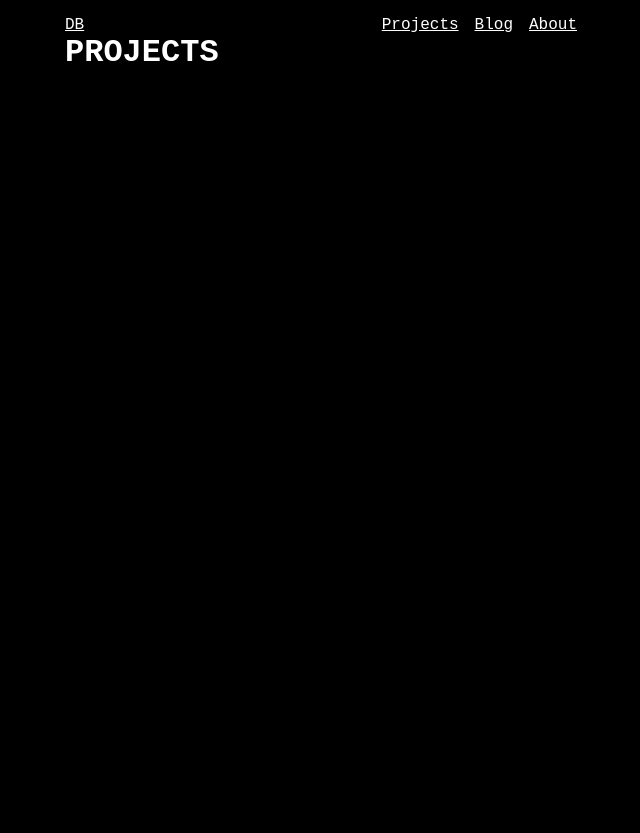
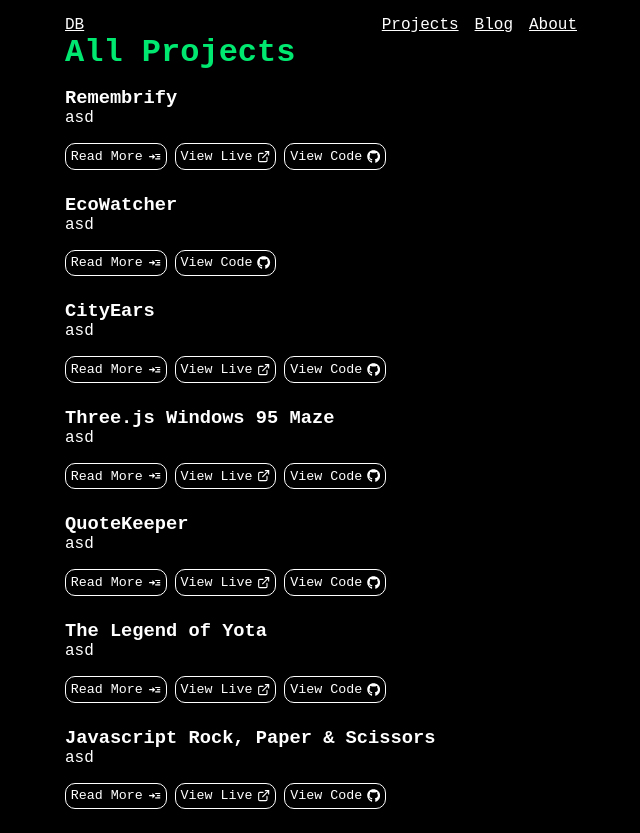
Before and after one commit to damianobacci/portfolio, a Next.js app: page /projects in a window 1280 px wide. Shown: the whole page, without its empty margins (319-959 px from the left). Before the commit the page ends 800 px from the top, so only its background shows below. Built offline with nearby package versions, Linux system fonts and the light colour scheme.

Commit message:
Blog post items

```diff
--- a/app/projects/page.js
+++ b/app/projects/page.js
@@ -1,7 +1,57 @@
+import ProjectBox from "@/components/Projects/ProjectBox";
+
 export default function ProjectsPage() {
   return (
     <main>
-      <h1>PROJECTS</h1>
+      <h1 className="title">All Projects</h1>
+      <ProjectBox
+        title="Remembrify"
+        description="asd"
+        more="/projects/remembrify"
+        live="/"
+        code="/"
+      />
+      <ProjectBox
+        title="EcoWatcher"
+        description="asd"
+        more="/projects/ecowatcher"
+        code="/"
+      />
+      <ProjectBox
+        title="CityEars"
+        description="asd"
+        more="/projects/cityears"
+        live="/"
+        code="/"
+      />
+      <ProjectBox
+        title="Three.js Windows 95 Maze"
+        description="asd"
+        more="/projects/quote-keeper"
+        live="/"
+        code="/"
+      />
+      <ProjectBox
+        title="QuoteKeeper"
+        description="asd"
+        more="/projects/quote-keeper"
+        live="/"
+        code="/"
+      />
+      <ProjectBox
+        title="The Legend of Yota"
+        description="asd"
+        more="/projects/quote-keeper"
+        live="/"
+        code="/"
+      />
+      <ProjectBox
+        title="Javascript Rock, Paper & Scissors"
+        description="asd"
+        more="/projects/quote-keeper"
+        live="/"
+        code="/"
+      />
     </main>
   );
 }
--- /dev/null
+++ b/components/Posts/PostItem.module.css
@@ -0,0 +1,3 @@
+.post {
+  margin: 1rem 0;
+}
--- a/components/Projects/ProjectBox.js
+++ b/components/Projects/ProjectBox.js
@@ -7,9 +7,19 @@ export default function ProjectBox({ title, description, more, live, code }) {
       <div>
         <h3>{title}</h3>
         <p>{description}</p>
-        <OutlineButton link={more}>Read More</OutlineButton>
-        {live && <OutlineButton link={live}>View Live</OutlineButton>}
-        {code && <OutlineButton link={code}>View Code</OutlineButton>}
+        <OutlineButton link={more} icon="more">
+          Read More
+        </OutlineButton>
+        {live && (
+          <OutlineButton link={live} icon="live">
+            View Live
+          </OutlineButton>
+        )}
+        {code && (
+          <OutlineButton link={code} icon="code">
+            View Code
+          </OutlineButton>
+        )}
       </div>
     </div>
   );
--- a/components/UI/OutlineButton.js
+++ b/components/UI/OutlineButton.js
@@ -1,10 +1,18 @@
 import styles from "./OutlineButton.module.css";
 import Link from "next/link";
+import { FaGithub } from "react-icons/fa";
+import { MdReadMore } from "react-icons/md";
+import { LuExternalLink } from "react-icons/lu";
 
 export default function OutlineButton({ icon, children, link }) {
   return (
     <Link href={link}>
-      <button className={styles.outline}>{children}</button>
+      <button className={styles.outline}>
+        {children}
+        {icon == "code" && <FaGithub className={styles.icon} />}
+        {icon == "more" && <MdReadMore className={styles.icon} />}
+        {icon == "live" && <LuExternalLink className={styles.icon} />}
+      </button>
     </Link>
   );
 }
--- a/components/UI/OutlineButton.module.css
+++ b/components/UI/OutlineButton.module.css
@@ -15,3 +15,8 @@
   background-color: white;
   cursor: pointer;
 }
+
+.icon {
+  vertical-align: middle;
+  margin-left: 0.3rem;
+}
--- a/package.json
+++ b/package.json
@@ -12,6 +12,7 @@
     "next": "14.1.0",
     "react": "^18",
     "react-dom": "^18",
+    "react-icons": "^5.0.1",
     "typed.js": "^2.1.0"
   },
   "devDependencies": {
```
Also changed, not shown: app/page.js (+12 -15 lines), components/Posts/PostItem.js (added, +24 -0 lines), components/Posts/PostsList.js (added, +10 -0 lines), 1 other file (tests, documents, lock files or other folders).
